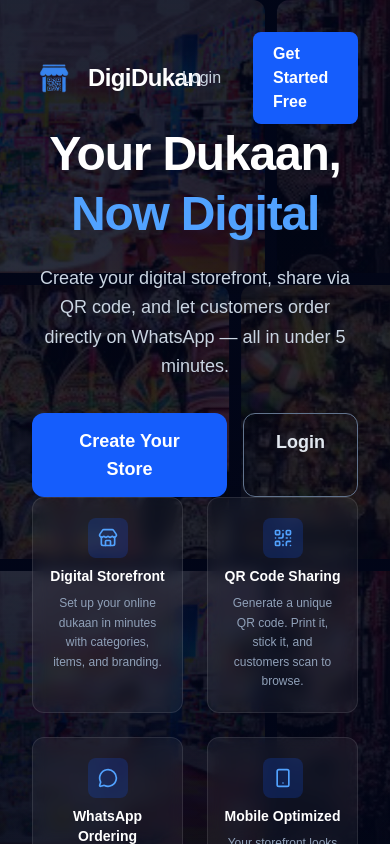
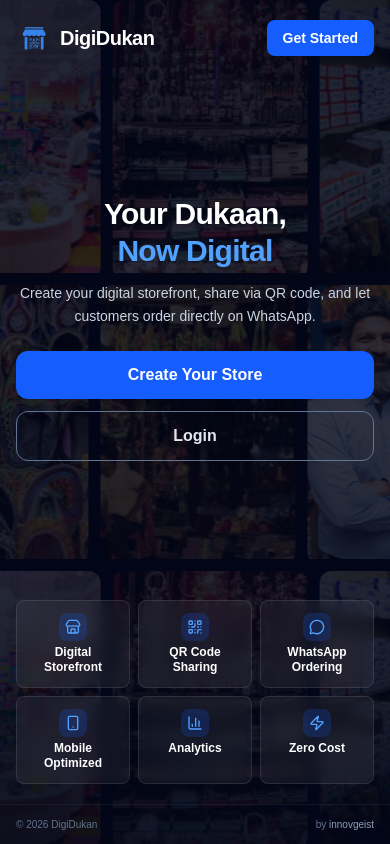
Before and after one commit to Innovgeist/digidukan, a Next.js app: page / in a window 390 px wide. Built offline with nearby package versions, Linux system fonts and the light colour scheme.

Commit message:
fixed ui for mobile

```diff
--- a/app/(auth)/layout.tsx
+++ b/app/(auth)/layout.tsx
@@ -89,12 +89,12 @@
       </div>
 
       {/* Footer */}
-      <footer className="relative z-10 py-4 px-8 md:px-16 lg:px-24 flex items-center justify-between border-t border-slate-800/50">
-        <p className="text-slate-500 text-xs">
-          &copy; {new Date().getFullYear()} DigiDukan. All rights reserved.
+      <footer className="relative z-10 py-3 sm:py-4 px-4 sm:px-8 md:px-16 lg:px-24 flex items-center justify-between border-t border-slate-800/50">
+        <p className="text-slate-500 text-[10px] sm:text-xs">
+          &copy; {new Date().getFullYear()} DigiDukan
         </p>
-        <p className="text-slate-500 text-xs">
-          Created with love by{" "}
+        <p className="text-slate-500 text-[10px] sm:text-xs">
+          by{" "}
           <a
             href="https://www.innovgeist.com"
             target="_blank"
--- a/app/page.tsx
+++ b/app/page.tsx
@@ -28,32 +28,32 @@
   {
     icon: Store,
     title: "Digital Storefront",
-    desc: "Set up your online dukaan in minutes with categories, items, and branding.",
+    desc: "Set up your online dukaan in minutes.",
   },
   {
     icon: QrCode,
     title: "QR Code Sharing",
-    desc: "Generate a unique QR code. Print it, stick it, and customers scan to browse.",
+    desc: "Print it, stick it, customers scan to browse.",
   },
   {
     icon: MessageCircle,
     title: "WhatsApp Ordering",
-    desc: "Customers add to cart and place orders directly via WhatsApp — no app needed.",
+    desc: "Customers order directly via WhatsApp.",
   },
   {
     icon: Smartphone,
     title: "Mobile Optimized",
-    desc: "Your storefront looks great on every phone. Built for the way India shops.",
+    desc: "Built for the way India shops.",
   },
   {
     icon: BarChart3,
     title: "Analytics",
-    desc: "Track views, QR scans, and WhatsApp clicks. Know what's working.",
+    desc: "Track views, scans, and clicks.",
   },
   {
     icon: Zap,
-    title: "Zero Setup Cost",
-    desc: "Start free. No payment gateway, no commissions, no hidden fees.",
+    title: "Zero Cost",
+    desc: "Start free. No commissions, no fees.",
   },
 ];
 
@@ -74,14 +74,14 @@
         {images.map((src, i) => (
           <div
             key={i}
-            className="relative w-[500px] h-[300px] md:w-[650px] md:h-[33vh] flex-shrink-0 rounded-xl overflow-hidden"
+            className="relative w-[50vw] h-[33vh] sm:w-[400px] sm:h-[240px] md:w-[650px] md:h-[33vh] flex-shrink-0 rounded-xl overflow-hidden"
           >
             <Image
               src={src}
               alt="Local business"
               fill
               className="object-cover"
-              sizes="650px"
+              sizes="(max-width: 640px) 280px, (max-width: 768px) 400px, 650px"
               priority={i < 8}
             />
           </div>
@@ -93,7 +93,7 @@
 
 export default function LandingPage() {
   return (
-    <main className="h-screen flex flex-col bg-slate-950 relative overflow-hidden">
+    <main className="min-h-screen flex flex-col bg-slate-950 relative overflow-hidden">
       {/* Carousel background — full screen */}
       <div className="absolute inset-0 flex flex-col justify-center gap-3 opacity-30">
         <CarouselRow images={row1} direction="left" />
@@ -104,76 +104,79 @@
       {/* Overlay */}
       <div className="absolute inset-0 bg-gradient-to-b from-slate-950/60 via-slate-950/40 to-slate-950/80" />
 
-      {/* Full-width content spread across the screen */}
-      <div className="relative z-10 flex-1 flex flex-col justify-between px-8 md:px-16 lg:px-24 py-8">
+      {/* Content */}
+      <div className="relative z-10 flex-1 flex flex-col justify-between px-4 sm:px-8 md:px-16 lg:px-24 py-5 sm:py-8">
         {/* Top nav bar */}
         <nav className="flex items-center justify-between w-full">
-          <div className="flex items-center gap-3">
+          <div className="flex items-center gap-2 sm:gap-3">
             <Image
               src="/logo.png"
               alt="DigiDukan logo"
-              width={44}
-              height={44}
-              className="drop-shadow-lg"
+              width={36}
+              height={36}
+              className="drop-shadow-lg sm:w-11 sm:h-11"
             />
-            <span className="text-2xl font-bold text-white tracking-tight">
+            <span className="text-xl sm:text-2xl font-bold text-white tracking-tight">
               DigiDukan
             </span>
           </div>
-          <div className="flex items-center gap-3">
+          <div className="flex items-center gap-2 sm:gap-3">
             <Link
               href="/login"
-              className="text-slate-300 hover:text-white transition-colors font-medium px-5 py-2"
+              className="hidden sm:inline-block text-slate-300 hover:text-white transition-colors font-medium px-4 py-2 text-sm"
             >
               Login
             </Link>
             <Link
               href="/signup"
-              className="bg-blue-600 text-white px-5 py-2.5 rounded-lg font-semibold hover:bg-blue-500 transition-colors"
+              className="bg-blue-600 text-white px-4 py-2 sm:px-5 sm:py-2.5 rounded-lg font-semibold hover:bg-blue-500 transition-colors text-sm"
             >
-              Get Started Free
+              Get Started
             </Link>
           </div>
         </nav>
 
         {/* Hero — center */}
-        <div className="flex flex-col items-center text-center max-w-2xl mx-auto">
-          <h1 className="text-5xl md:text-7xl font-extrabold text-white tracking-tight leading-tight mb-5">
-            Your Dukaan,{" "}
+        <div className="flex flex-col items-center text-center max-w-2xl mx-auto py-6 sm:py-0">
+          <h1 className="text-3xl sm:text-5xl md:text-7xl font-extrabold text-white tracking-tight leading-tight mb-3 sm:mb-5">
+            Your Dukaan,
+            <br />
             <span className="text-blue-400">Now Digital</span>
           </h1>
-          <p className="text-lg md:text-xl text-slate-300 mb-8 max-w-xl leading-relaxed">
+          <p className="text-sm sm:text-lg md:text-xl text-slate-300 mb-6 sm:mb-8 max-w-xl leading-relaxed">
             Create your digital storefront, share via QR code, and let customers
-            order directly on WhatsApp — all in under 5 minutes.
+            order directly on WhatsApp.
           </p>
-          <div className="flex gap-4">
+          <div className="flex flex-col sm:flex-row gap-3 sm:gap-4 w-full sm:w-auto">
             <Link
               href="/signup"
-              className="bg-blue-600 text-white px-8 py-3.5 rounded-xl font-semibold hover:bg-blue-500 transition-colors text-lg"
+              className="bg-blue-600 text-white px-6 sm:px-8 py-3 sm:py-3.5 rounded-xl font-semibold hover:bg-blue-500 transition-colors text-base sm:text-lg text-center"
             >
               Create Your Store
             </Link>
             <Link
               href="/login"
-              className="border border-slate-500 text-slate-200 px-8 py-3.5 rounded-xl font-semibold hover:bg-white/10 transition-colors text-lg"
+              className="border border-slate-500 text-slate-200 px-6 sm:px-8 py-3 sm:py-3.5 rounded-xl font-semibold hover:bg-white/10 transition-colors text-base sm:text-lg text-center"
             >
               Login
             </Link>
           </div>
         </div>
 
-        {/* Features — bottom, full width */}
-        <div className="grid grid-cols-2 md:grid-cols-3 lg:grid-cols-6 gap-6 w-full">
+        {/* Features — bottom */}
+        <div className="grid grid-cols-3 sm:grid-cols-3 lg:grid-cols-6 gap-2 sm:gap-4 w-full">
           {features.map((f) => (
             <div
               key={f.title}
-              className="flex flex-col items-center text-center gap-2 bg-white/5 backdrop-blur-sm rounded-xl px-4 py-5 border border-white/10"
+              className="flex flex-col items-center text-center gap-1 sm:gap-2 bg-white/5 backdrop-blur-sm rounded-lg sm:rounded-xl px-2 sm:px-4 py-3 sm:py-5 border border-white/10"
             >
-              <div className="p-2.5 rounded-lg bg-blue-600/20">
-                <f.icon className="w-5 h-5 text-blue-400" />
+              <div className="p-1.5 sm:p-2.5 rounded-lg bg-blue-600/20">
+                <f.icon className="w-4 h-4 sm:w-5 sm:h-5 text-blue-400" />
               </div>
-              <h3 className="text-sm font-semibold text-white">{f.title}</h3>
-              <p className="text-xs text-slate-400 leading-relaxed">
+              <h3 className="text-xs sm:text-sm font-semibold text-white leading-tight">
+                {f.title}
+              </h3>
+              <p className="text-[10px] sm:text-xs text-slate-400 leading-tight hidden sm:block">
                 {f.desc}
               </p>
             </div>
@@ -181,13 +184,13 @@
         </div>
       </div>
 
-      {/* Footer — full width */}
-      <footer className="relative z-10 py-4 px-8 md:px-16 lg:px-24 flex items-center justify-between border-t border-slate-800/50">
-        <p className="text-slate-500 text-xs">
-          &copy; {new Date().getFullYear()} DigiDukan. All rights reserved.
+      {/* Footer */}
+      <footer className="relative z-10 py-3 sm:py-4 px-4 sm:px-8 md:px-16 lg:px-24 flex items-center justify-between border-t border-slate-800/50">
+        <p className="text-slate-500 text-[10px] sm:text-xs">
+          &copy; {new Date().getFullYear()} DigiDukan
         </p>
-        <p className="text-slate-500 text-xs">
-          Created with love by{" "}
+        <p className="text-slate-500 text-[10px] sm:text-xs">
+          by{" "}
           <a
             href="https://www.innovgeist.com"
             target="_blank"
```
